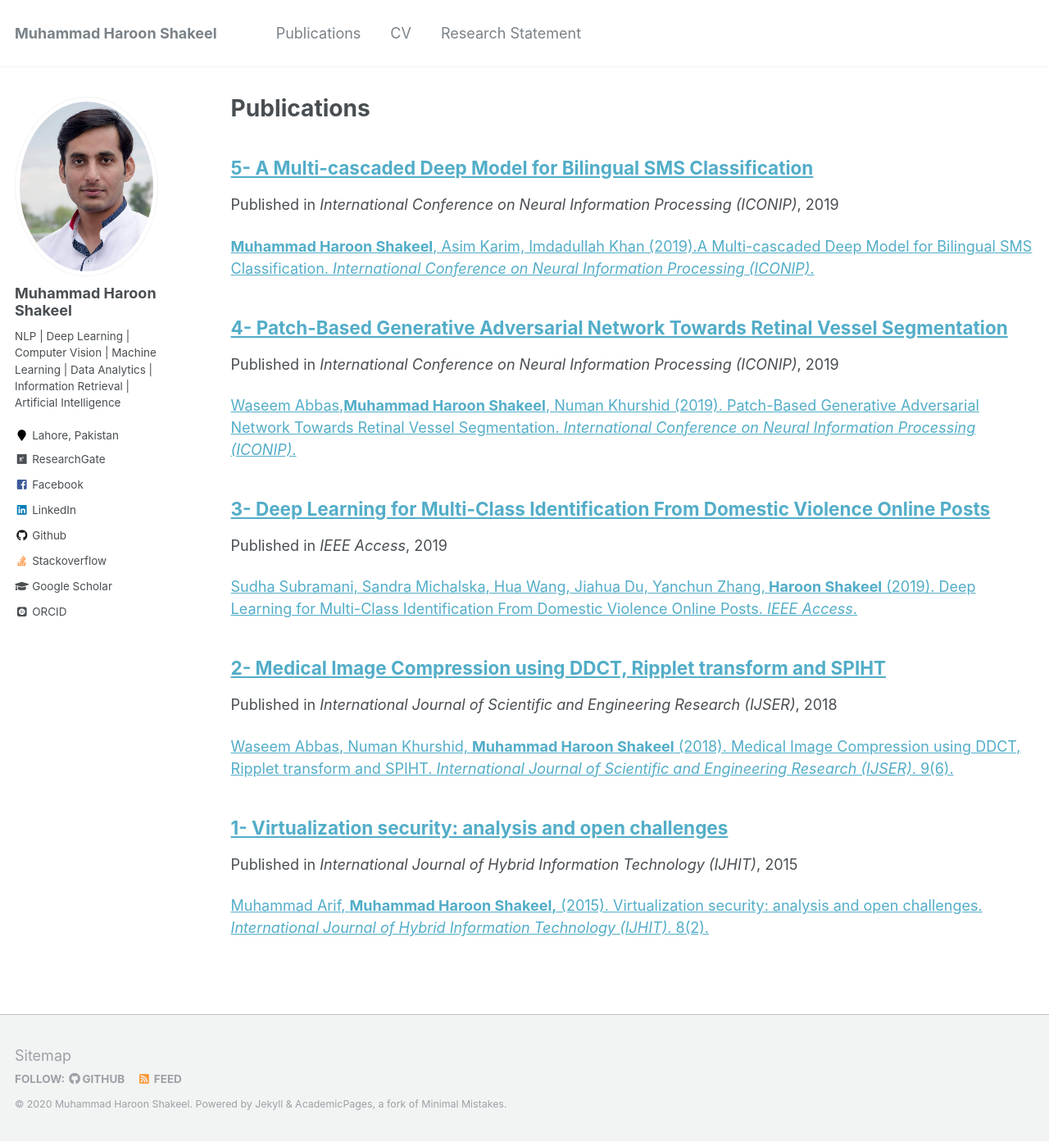
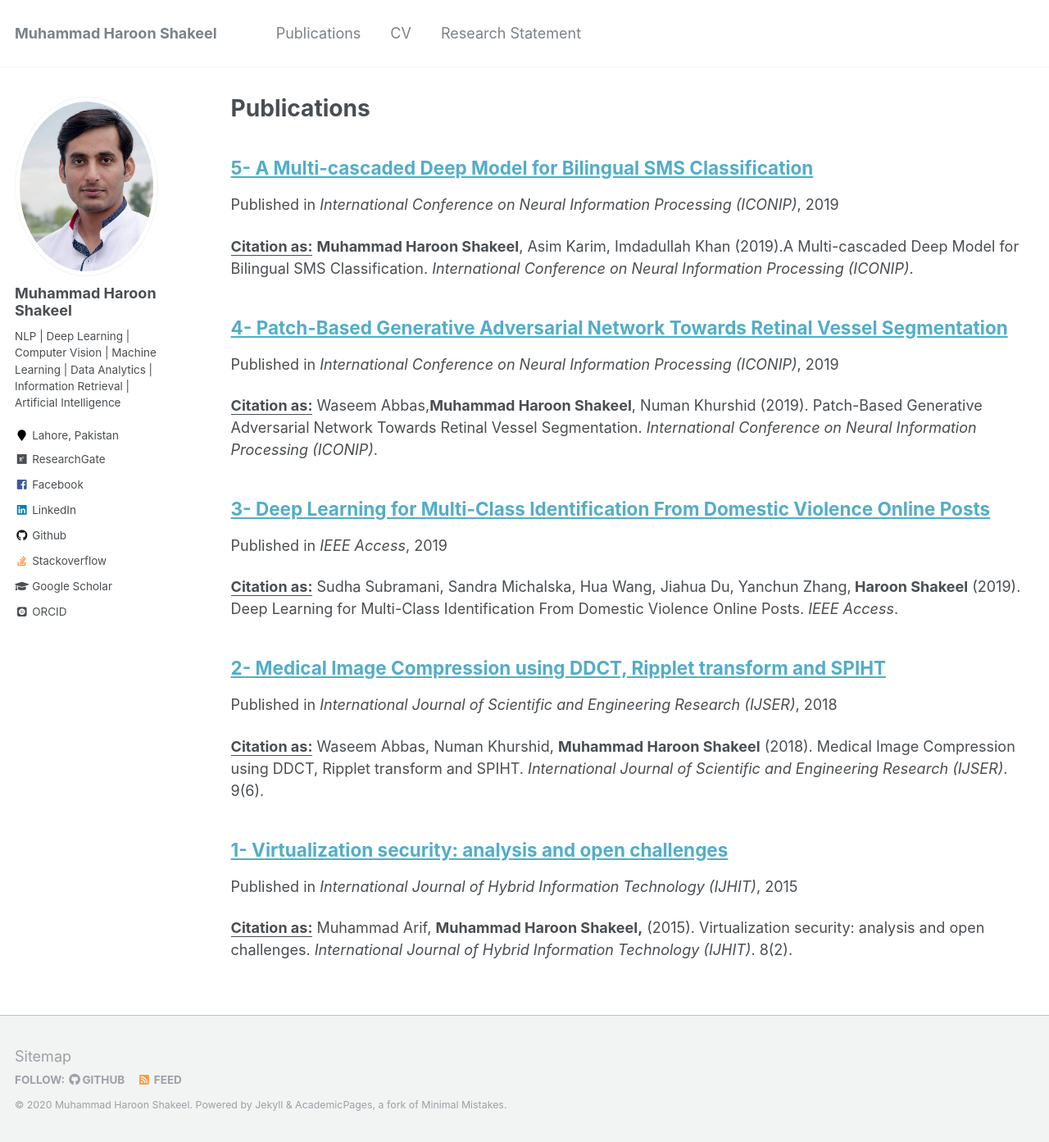
Before and after one commit to haroonshakeel/haroonshakeel.github.io, a Jekyll site: the page built from _pages/publications.md, in a window 1280 px wide and 1393 px high. Shown: the whole window at 82% size. Built offline with Jekyll 4.4.1, drawn with Linux system fonts in a browser that asks for light colours; some web fonts are replaced.

Commit message:
Update archive-single.html

```diff
--- a/_includes/archive-single.html
+++ b/_includes/archive-single.html
@@ -53,7 +53,7 @@
     {% endif %}
 
     {% if post.citation %}
-      <p> <a href = "{{ post.paperurl }} ">{{ post.citation }}</a></p>
+      <p><strong><u>Citation as:</u></strong> {{ post.citation }} </p>
     {% elsif post.paperurl %}
       <p>Download <a href=" {{ post.paperurl }} "><u>here</u></a></p>
     {% endif %}
```
